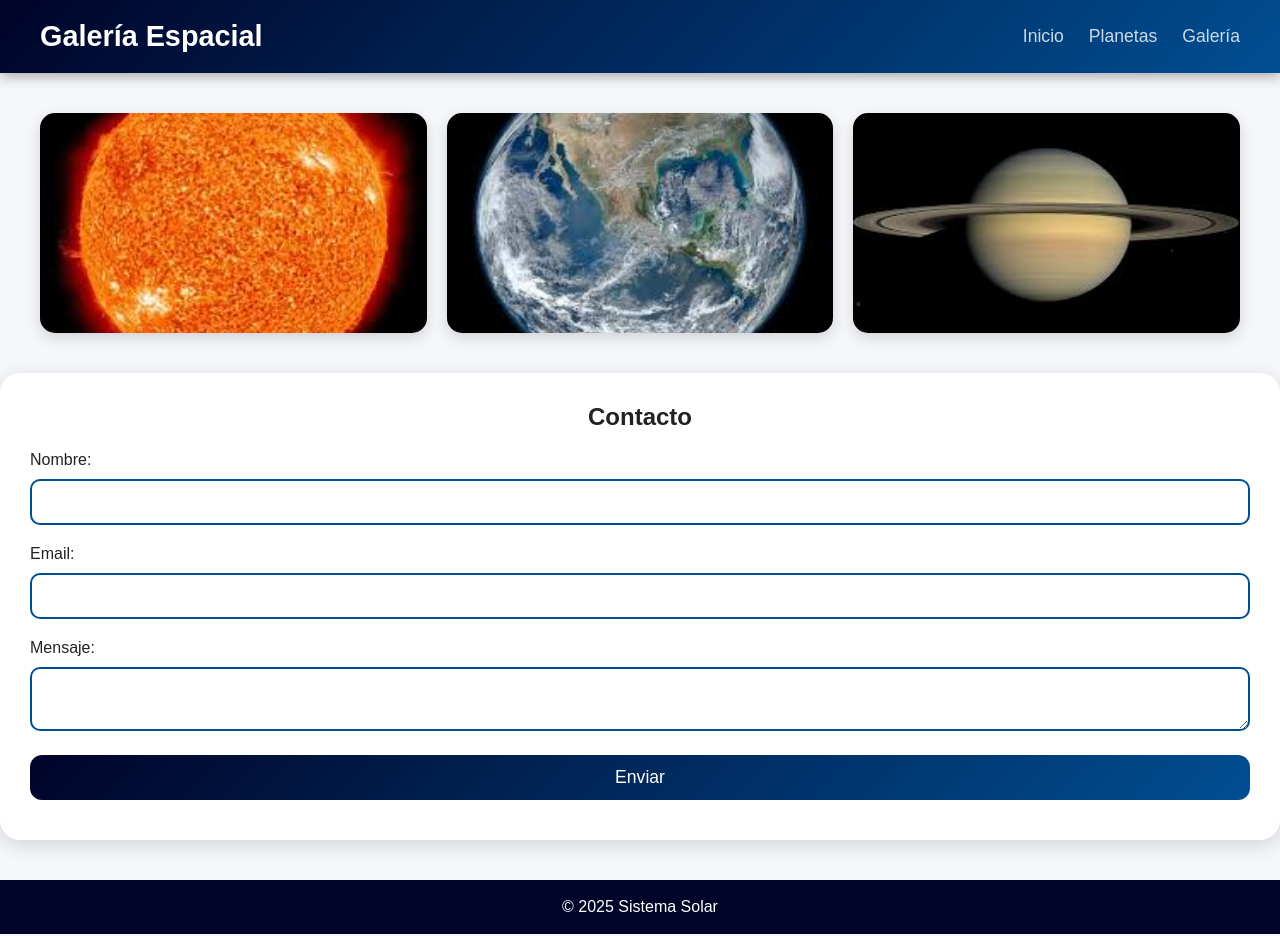
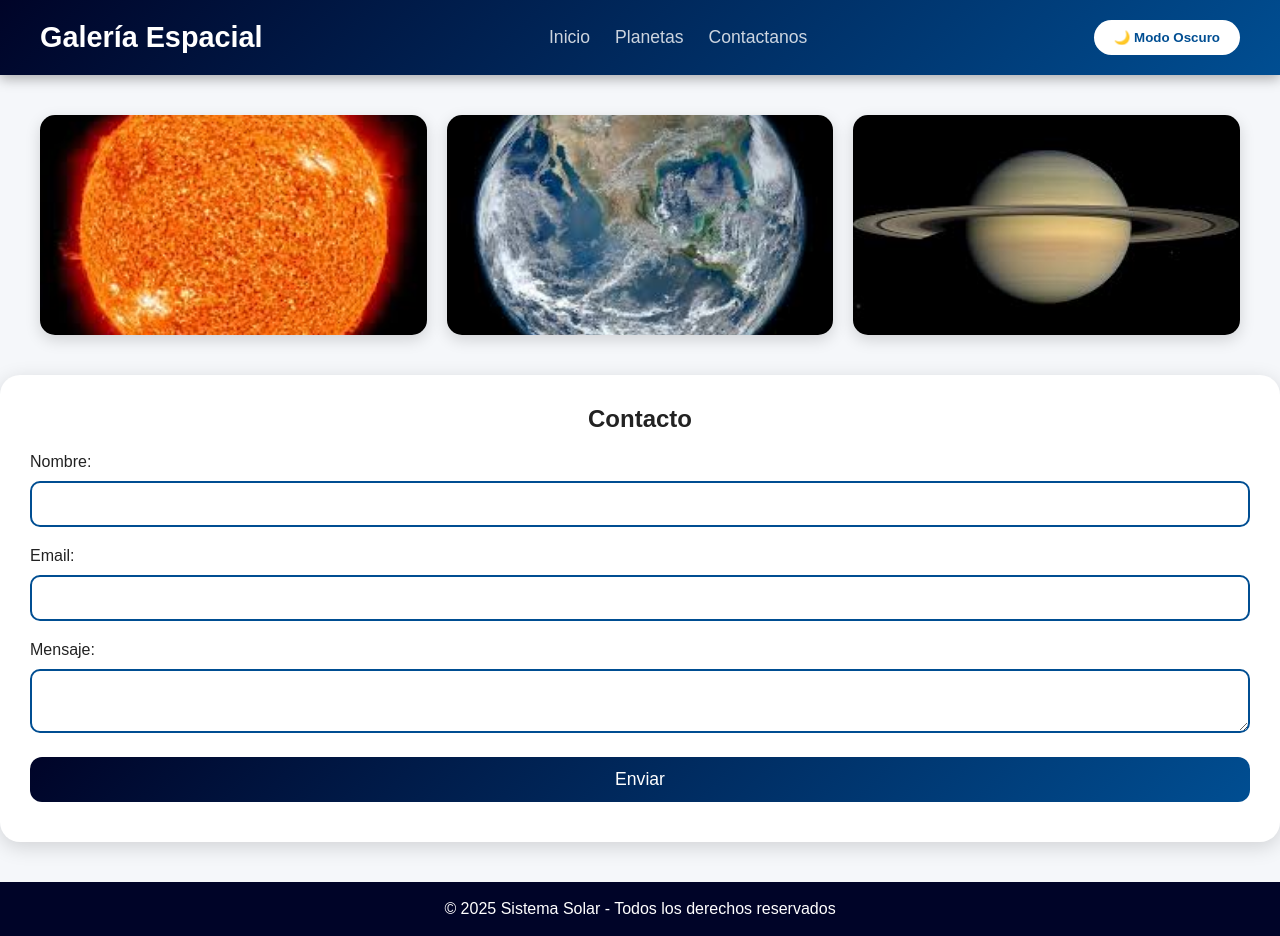
Before and after one commit to ericardo090-glitch/ProyectoDAW, a plain HTML site: page contactanos.html in a window 1280 px wide. Drawn offline with Linux system fonts and the light colour scheme.

Commit message:
Add files via upload

```diff
--- a/contactanos.html
+++ b/contactanos.html
@@ -14,9 +14,10 @@
         <ul>
             <li><a href="index.html">Inicio</a></li>
             <li><a href="planetas.html">Planetas</a></li>
-            <li><a href="galeria.html">Galería</a></li>
+            <li><a href="contactanos.html">Contactanos</a></li>
         </ul>
     </nav>
+    <button id="modoBtn">🌙 Modo Oscuro</button>
 </header>
 
 <section class="galeria">
@@ -44,7 +45,7 @@
 </section>
 
 <footer>
-    <p>© 2025 Sistema Solar</p>
+    <p>© 2025 Sistema Solar - Todos los derechos reservados</p>
 </footer>
 
 <script src="script.js"></script>
```
Also changed, not shown: planetas.html (+2 -1 lines).
